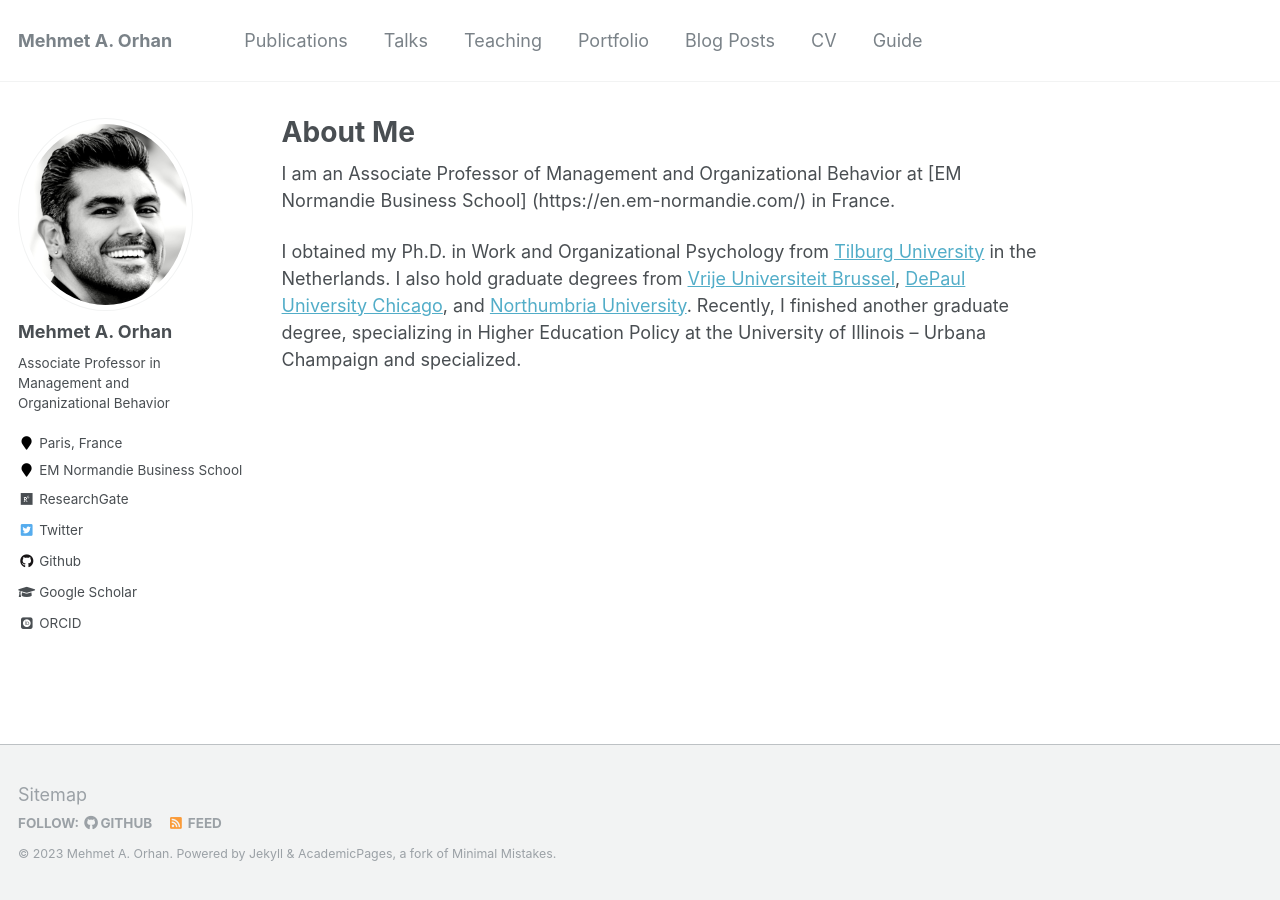
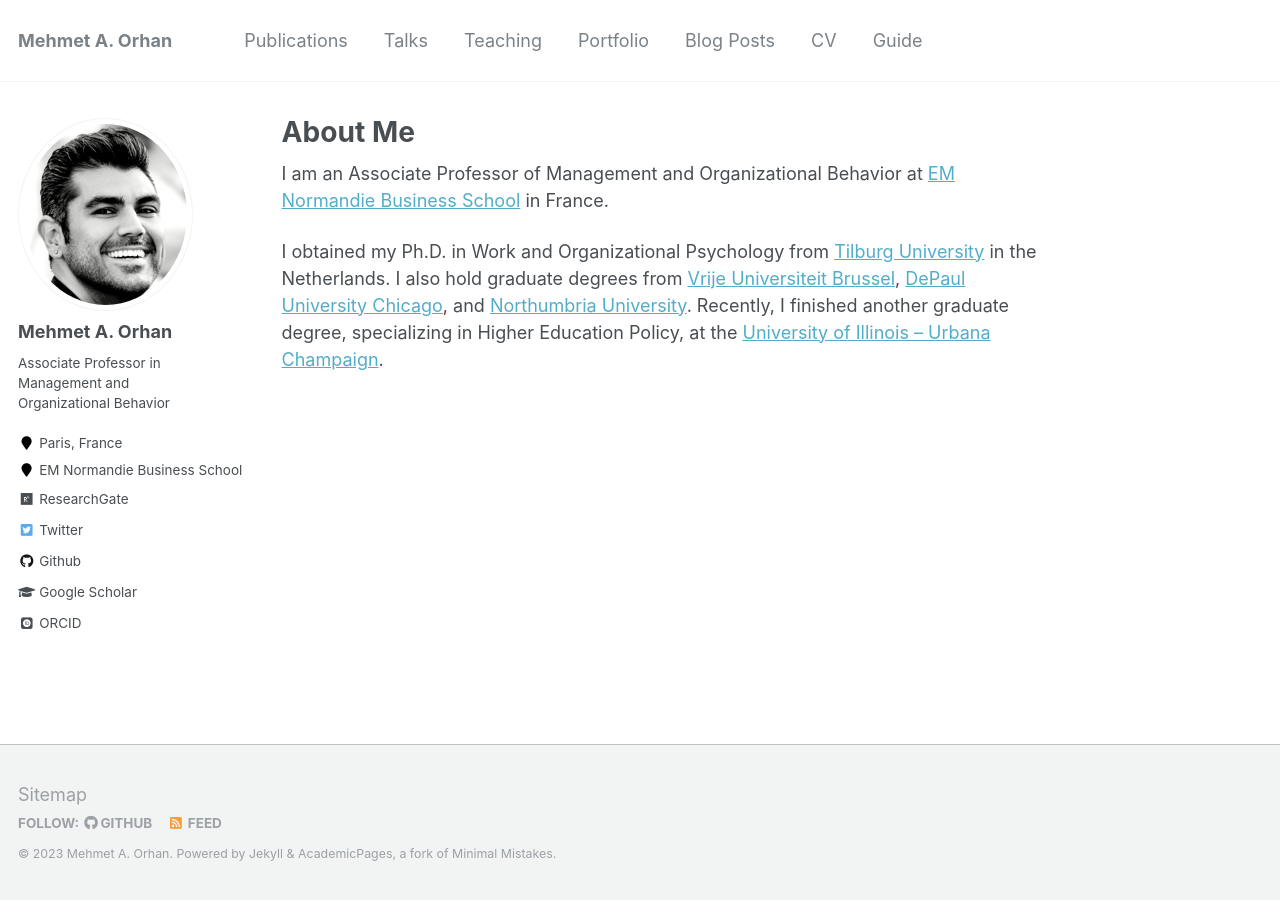
Before and after one commit to maorhan/maorhan.github.io, a Jekyll site: the page built from _pages/about.md, in a window 1280 px wide. Built offline with Jekyll 4.4.1, drawn with Linux system fonts in a browser that asks for light colours; some web fonts are replaced.

Commit message:
Update about.md

```diff
--- a/_pages/about.md
+++ b/_pages/about.md
@@ -8,6 +8,6 @@ redirect_from:
   - /about.html
 ---
 
-I am an Associate Professor of Management and Organizational Behavior at [EM Normandie Business School] (https://en.em-normandie.com/) in France.
+I am an Associate Professor of Management and Organizational Behavior at [EM Normandie Business School](https://en.em-normandie.com/) in France.
 
-I obtained my Ph.D. in Work and Organizational Psychology from [Tilburg University]( https://tilburguniversity.edu) in the Netherlands. I also hold graduate degrees from [Vrije Universiteit Brussel]( https://vub.ac.be), [DePaul University Chicago](https://kellstadt.depaul.edu), and [Northumbria University]( https://northumbria.ac.uk). Recently, I finished another graduate degree, specializing in Higher Education Policy at the University of Illinois – Urbana Champaign and specialized.
+I obtained my Ph.D. in Work and Organizational Psychology from [Tilburg University]( https://tilburguniversity.edu) in the Netherlands. I also hold graduate degrees from [Vrije Universiteit Brussel]( https://vub.ac.be), [DePaul University Chicago](https://kellstadt.depaul.edu), and [Northumbria University]( https://northumbria.ac.uk). Recently, I finished another graduate degree, specializing in Higher Education Policy, at the [University of Illinois – Urbana Champaign](https://illinois.edu/).
```
